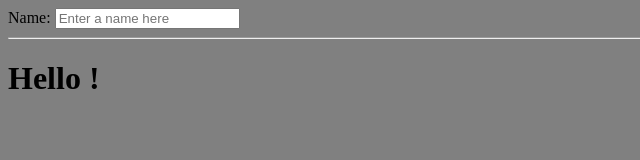
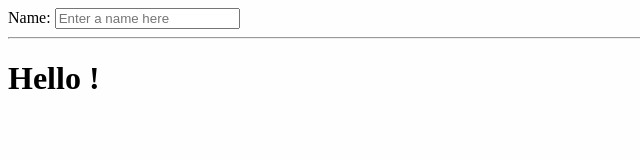
Before and after one commit to stevejbayer/stevejbayer.github.io, a plain HTML site: page index.html in a window 1280 px wide. Shown: the whole page, without its empty margins (0-640 px from the left). Drawn offline with Linux system fonts and the light colour scheme.

Commit message:
bg color css

```diff
--- a/css/style.css
+++ b/css/style.css
@@ -1,5 +1,5 @@
 body{
-background:grey;
+background-color:#FEFEFE;
 color: black;
 }
 
```
